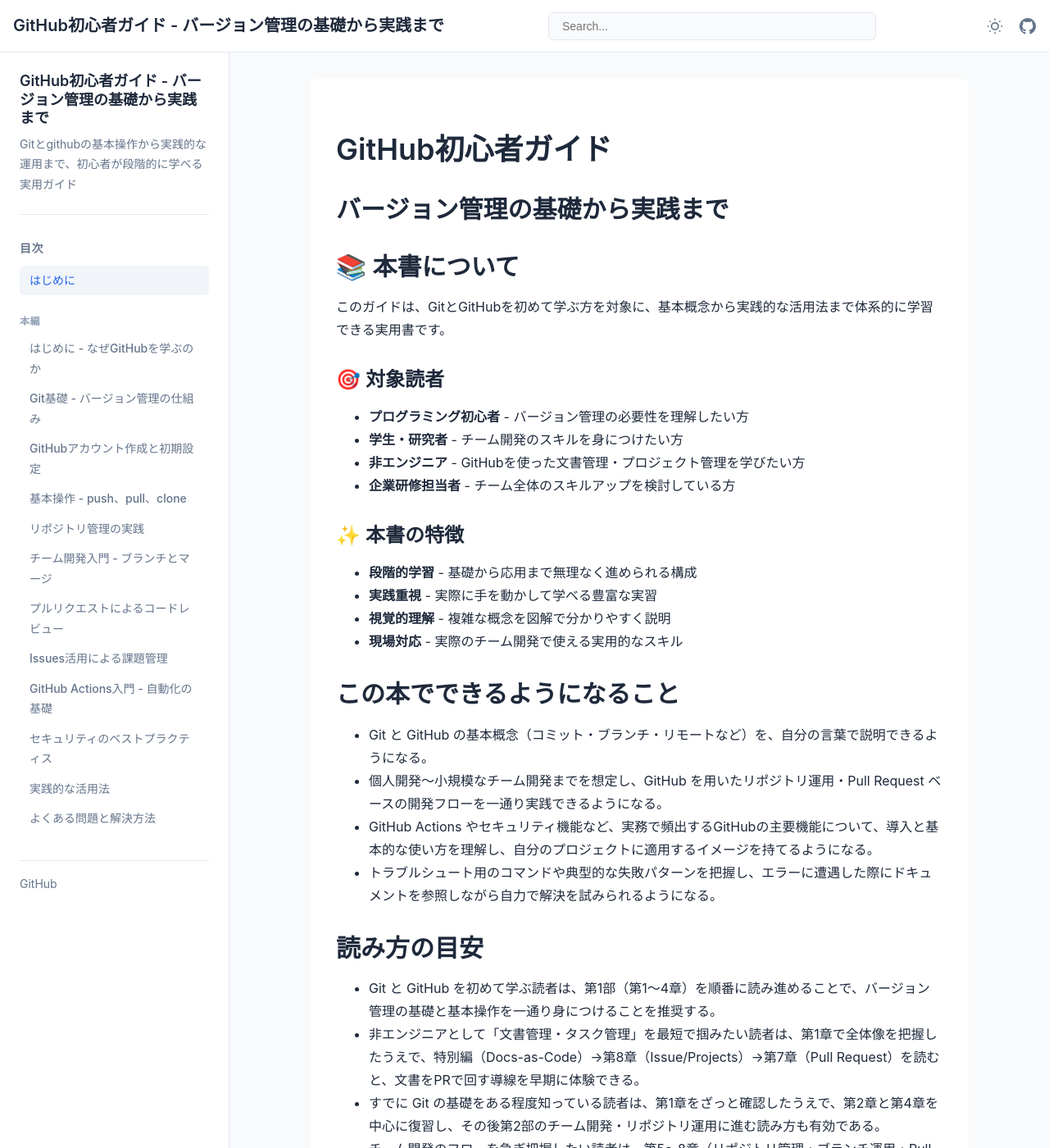
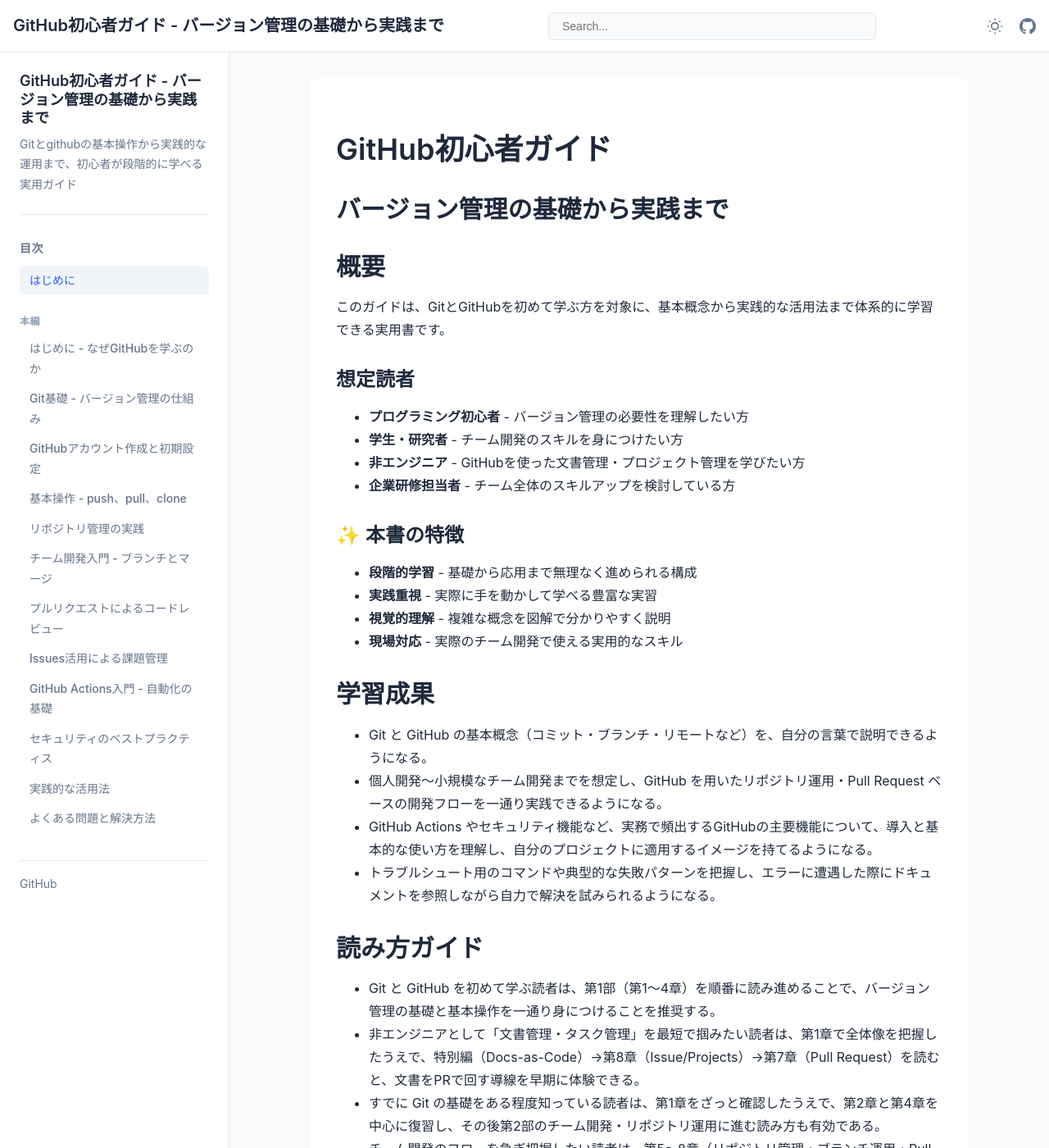
Before and after one commit to itdojp/github-guide-for-beginners-book, a Jekyll site: the page built from docs/index.md, in a window 1280 px wide and 1400 px high. Shown: the whole window at 82% size. Built offline with Jekyll 4.4.1, drawn with Linux system fonts in a browser that asks for light colours; some of the changed text lies outside the part shown.

Commit message:
[UX] top page slots alignment (#155)
* [UX] 共通コア適用とprofile付与

* Fix UX rollout review feedback

* chore: align top page slots

* fix: address review feedback

```diff
--- a/docs/_layouts/default.html
+++ b/docs/_layouts/default.html
@@ -8,8 +8,8 @@
     <meta name="description" content="{{ page.description | default: site.description | escape }}">
 
     <!-- CSS -->
-    <link rel="stylesheet" href="{{ '/assets/css/main.css' | relative_url }}
-    <link rel="stylesheet" href="{{ '/assets/css/syntax-highlighting.css' | relative_url }}">">
+    <link rel="stylesheet" href="{{ '/assets/css/main.css' | relative_url }}">
+    <link rel="stylesheet" href="{{ '/assets/css/syntax-highlighting.css' | relative_url }}">>
 
     <!-- Favicon -->
     <link rel="icon" type="image/png" sizes="48x48" href="{{ '/assets/images/itdo_logo_48x48_blue.png' | relative_url }}">
--- a/docs/index.md
+++ b/docs/index.md
@@ -9,13 +9,14 @@ permalink: /
 ---
 
 # GitHub初心者ガイド
+
 ## バージョン管理の基礎から実践まで
 
-## 📚 本書について
+## 概要
 
 このガイドは、GitとGitHubを初めて学ぶ方を対象に、基本概念から実践的な活用法まで体系的に学習できる実用書です。
 
-### 🎯 対象読者
+### 想定読者
 
 - **プログラミング初心者** - バージョン管理の必要性を理解したい方
 - **学生・研究者** - チーム開発のスキルを身につけたい方
@@ -29,14 +30,14 @@ permalink: /
 - **視覚的理解** - 複雑な概念を図解で分かりやすく説明
 - **現場対応** - 実際のチーム開発で使える実用的なスキル
 
-## この本でできるようになること
+## 学習成果
 
 - Git と GitHub の基本概念（コミット・ブランチ・リモートなど）を、自分の言葉で説明できるようになる。
 - 個人開発〜小規模なチーム開発までを想定し、GitHub を用いたリポジトリ運用・Pull Request ベースの開発フローを一通り実践できるようになる。
 - GitHub Actions やセキュリティ機能など、実務で頻出するGitHubの主要機能について、導入と基本的な使い方を理解し、自分のプロジェクトに適用するイメージを持てるようになる。
 - トラブルシュート用のコマンドや典型的な失敗パターンを把握し、エラーに遭遇した際にドキュメントを参照しながら自力で解決を試みられるようになる。
 
-## 読み方の目安
+## 読み方ガイド
 
 - Git と GitHub を初めて学ぶ読者は、第1部（第1〜4章）を順番に読み進めることで、バージョン管理の基礎と基本操作を一通り身につけることを推奨する。
 - 非エンジニアとして「文書管理・タスク管理」を最短で掴みたい読者は、第1章で全体像を把握したうえで、特別編（Docs-as-Code）→第8章（Issue/Projects）→第7章（Pull Request）を読むと、文書をPRで回す導線を早期に体験できる。
@@ -44,7 +45,10 @@ permalink: /
 - チーム開発のフローを急ぎ把握したい読者は、第5〜8章（リポジトリ管理・ブランチ運用・Pull Request・Issues）を先に読み、実務のイメージがついたところで基礎章に戻る読み方も有効である。
 - 自動化やセキュリティに関心が高い読者は、第9〜11章を重点的に読み、付録（Gitコマンドリファレンス・ショートカット集・参考リソース）を手元の辞書として使うことを想定している。
 
-## 📖 目次
+## 所要時間
+（所要時間の目安を記載してください）
+
+## 目次
 
 ### 第1部: 基礎編
 
@@ -103,7 +107,7 @@ permalink: /
 3. **実習を活用する** - `examples/`（実習サンプル）で練習：**[実習サンプル]({{ '/examples/' | relative_url }})**
 4. **コミュニティに参加** - 分からないことは積極的に質問しましょう
 
-## 📄 ライセンス
+## ライセンス
 
 本書は **Creative Commons BY-NC-SA 4.0** ライセンスで公開されています。
 **🔓 教育・研究・個人学習での利用は自由** ですが、**💼 商用利用には事前許諾** が必要です。
```
Also changed, not shown: other parts of docs/index.md (+1 -1 lines).
